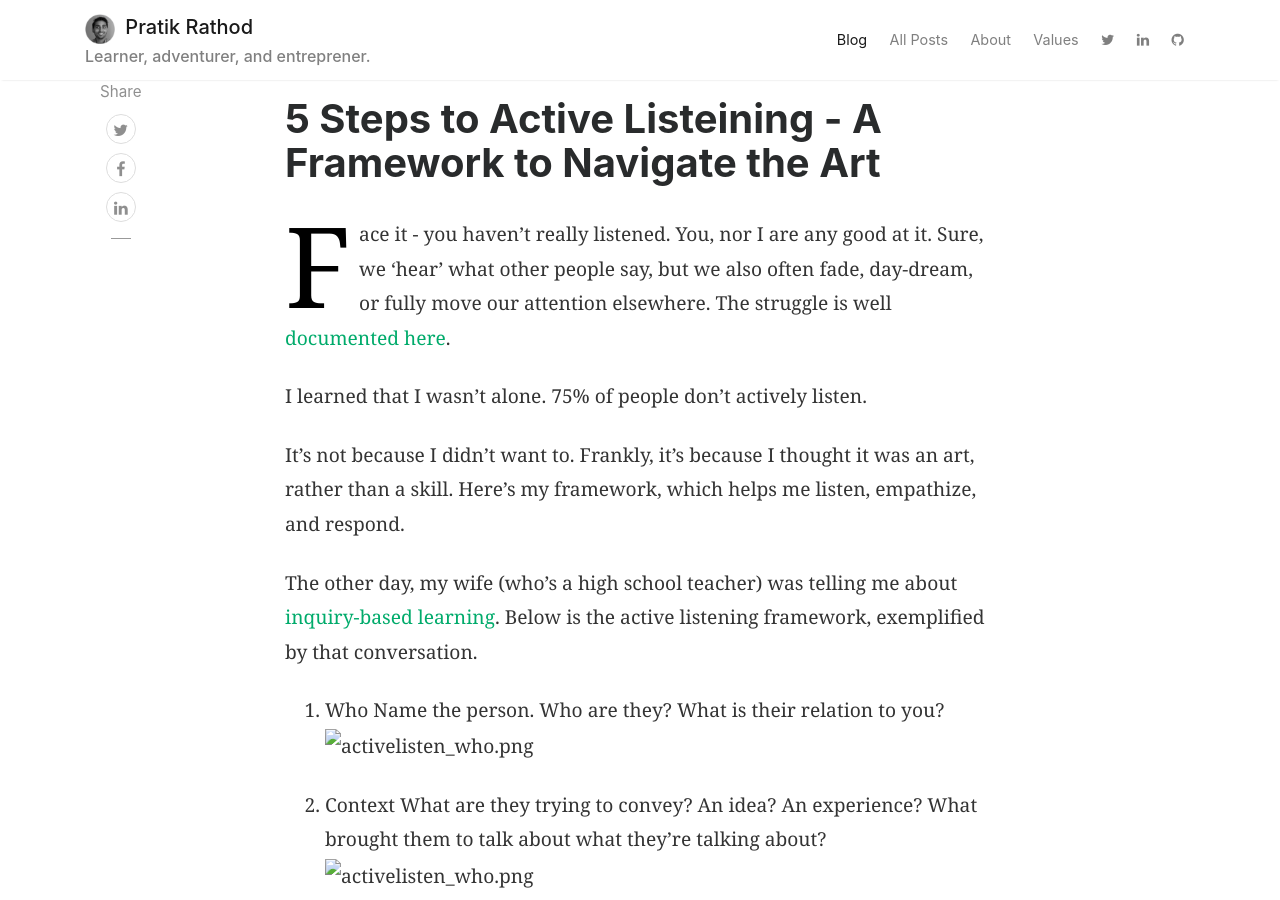
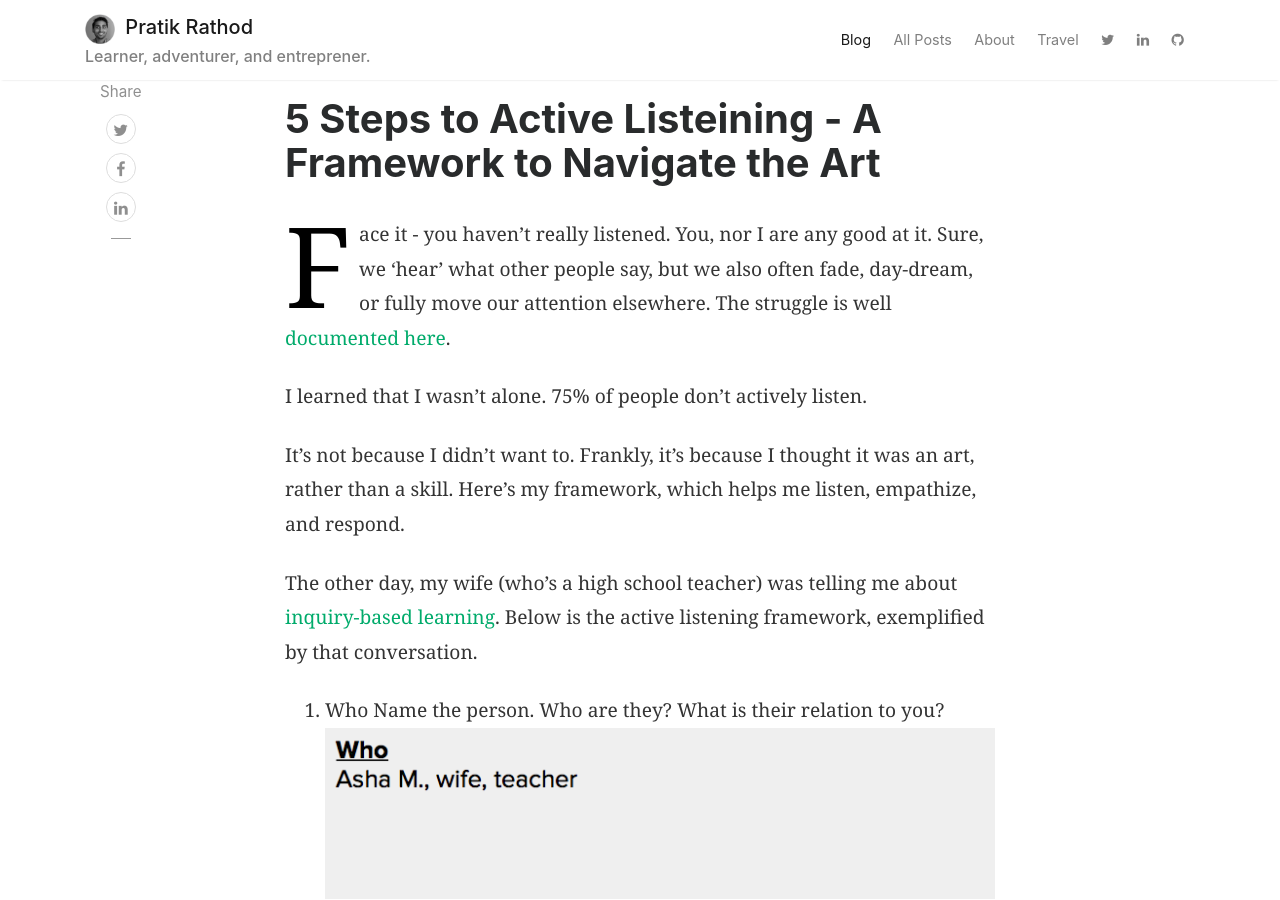
Before and after one commit to p2rathod/p2rathod.github.io, a Jekyll site: the page built from _posts/2016-11-22-framework-activelistening.md, in a window 1280 px wide and 900 px high. Built offline with Jekyll 4.4.1, drawn with Linux system fonts in a browser that asks for light colours; comment, search, counter and statistics services are not loaded.

Commit message:
fixing image path

```diff
--- a/_layouts/default.html
+++ b/_layouts/default.html
@@ -63,7 +63,7 @@
                         <a class="nav-link" href="{{ site.baseurl }}/about">About</a>
                     </li>
                     <li class="nav-item">
-                        <a class="nav-link" href="{{ site.baseurl }}/values">Values</a>
+                        <a class="nav-link" href="{{ site.baseurl }}/travel">Travel</a>
                     </li>
                     <li class="nav-item">
                         <a target="_blank" class="nav-link" href="https://twitter.com/pratik_rathod">
--- a/_posts/2016-11-22-framework-activelistening.md
+++ b/_posts/2016-11-22-framework-activelistening.md
@@ -14,29 +14,29 @@ The other day, my wife (who's a high school teacher) was telling me about [inqui
 
 1.  Who
     Name the person. Who are they? What is their relation to you?
-    ![activelisten_who.png]({{site.url}}/images/fw_activelistening/activelisten_who.png)
+    ![activelisten_who.png]({{site.url}}/assets/images/fw_activelistening/activelisten_who.png)
 
 2.  Context
     What are they trying to convey? An idea? An experience? What brought them to talk about what they're talking about?
-    ![activelisten_who.png]({{site.url}}/images/fw_activelistening/activelisten_context.png)
+    ![activelisten_who.png]({{site.url}}/assets/images/fw_activelistening/activelisten_context.png)
 
 3.  What
     What are they talking about? What are the key points?
-    ![activelisten_who.png]({{site.url}}/images/fw_activelistening/activelisten_what.png)
+    ![activelisten_who.png]({{site.url}}/assets/images/fw_activelistening/activelisten_what.png)
 
 4.  Body
     What's their body language like? How about their tone?
-    ![activelisten_who.png]({{site.url}}/images/fw_activelistening/activelisten_bodylang.png)
+    ![activelisten_who.png]({{site.url}}/assets/images/fw_activelistening/activelisten_bodylang.png)
 
 5.  Yes, and
     The holy-grail - this is all about [yes, and](https://en.wikipedia.org/wiki/Yes,_and...). How are you going ot build on what's been shared? This might be a question, a new idea, or a rebuttal.
-    ![activelisten_who.png]({{site.url}}/images/fw_activelistening/activelisten_yesand.png)
+    ![activelisten_who.png]({{site.url}}/assets/images/fw_activelistening/activelisten_yesand.png)
 
 And the final framework:
-![activelisten_who.png]({{site.url}}/images/fw_activelistening/framework_example.png)
+![activelisten_who.png]({{site.url}}/assets/images/fw_activelistening/framework_example.png)
 
 The result? For one - far better relationships ;).
 
 The value is clear, but the path to get there isn't always clear. I had to remind myself of a growth mindset. It's a skill - not an art. It can be learned, and learned fairly easily. Below is a mental worksheet I use. Good luck.
 
-![activelisten_who.png]({{site.url}}/images/fw_activelistening/framework.png)
+![activelisten_who.png]({{site.url}}/assets/images/fw_activelistening/framework.png)
```
Also changed, not shown: _posts/2016-03-23-half-of-communication-is-never-saying-a-word.md (+1 -1 lines), _posts/2017-02-02-the-business-of-pecans.md (+1 -1 lines), _posts/2017-04-01-speed-reading.md (+1 -1 lines), _posts/2018-08-26-climbing-mount-kilimanjaro.md (+4 -4 lines).
